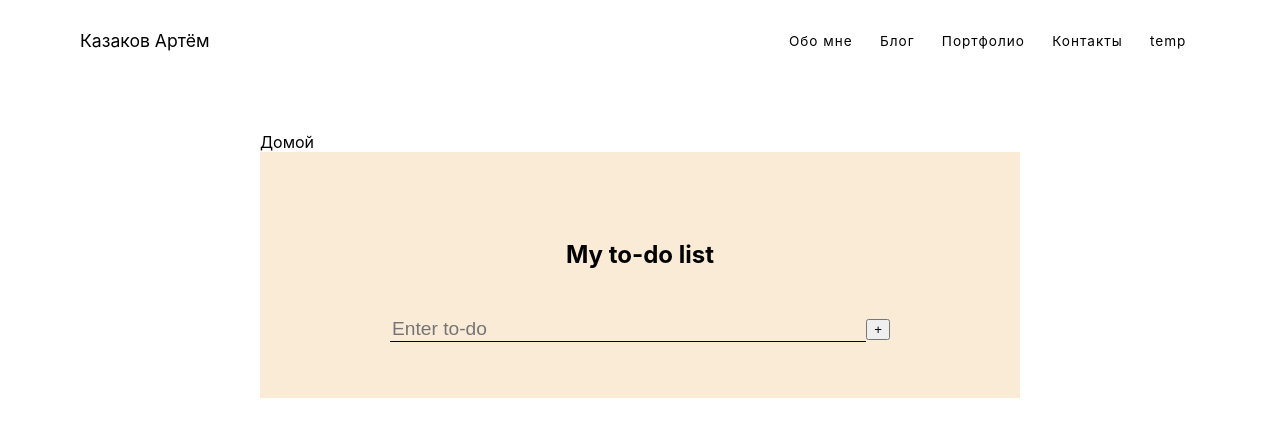
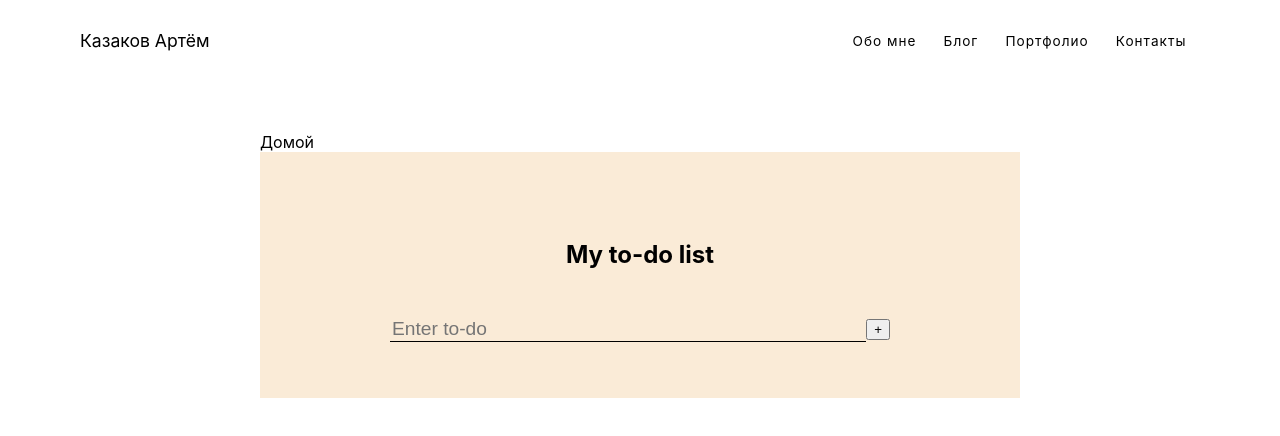
Before and after one commit to 01KAV01/svelte-test, a SvelteKit app: page /project/apps/1 in a window 1280 px wide. Shown: the top 436 px of the page. Built offline with nearby package versions, Linux system fonts and the light colour scheme.

Commit message:
add todo app

```diff
--- a/src/routes/+layout.svelte
+++ b/src/routes/+layout.svelte
@@ -45,12 +45,6 @@
         isShow: true,
         },
 
-        {
-        title:'temp',
-        href:'/temp',
-        isShow: true,
-        },
-
 
     ]
         </script>
```
